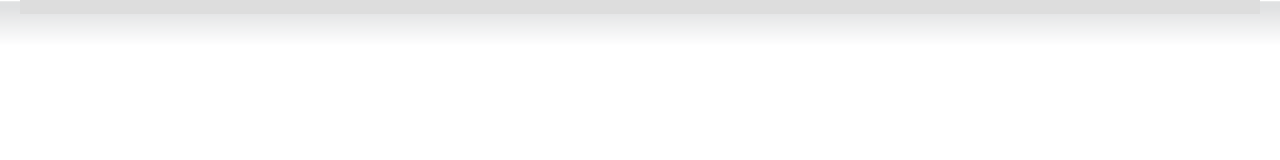
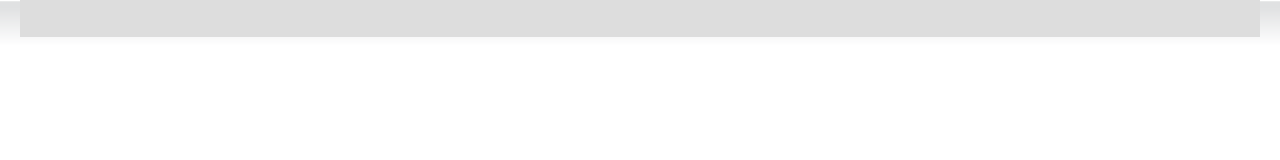
Before and after one commit to feedhenry/Node.js-Smoke-Test-App, a plain HTML site: page client/default/index.html in a window 1280 px wide. Drawn offline with Linux system fonts and the light colour scheme; files whose address does not match are found by name.

Commit message:
Add some padding to main content

```diff
--- a/client/default/css/main.css
+++ b/client/default/css/main.css
@@ -32,7 +32,7 @@ p {
 }
 
 #content {
-  padding:7px;
+  padding: 30px 7px 7px 7px;
   margin: 0 20px;
   background-color: #eee;
   font-size:12px;
```
